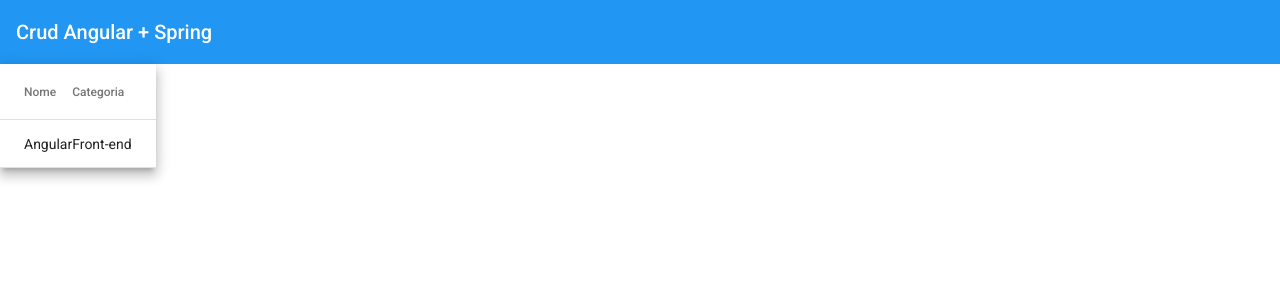
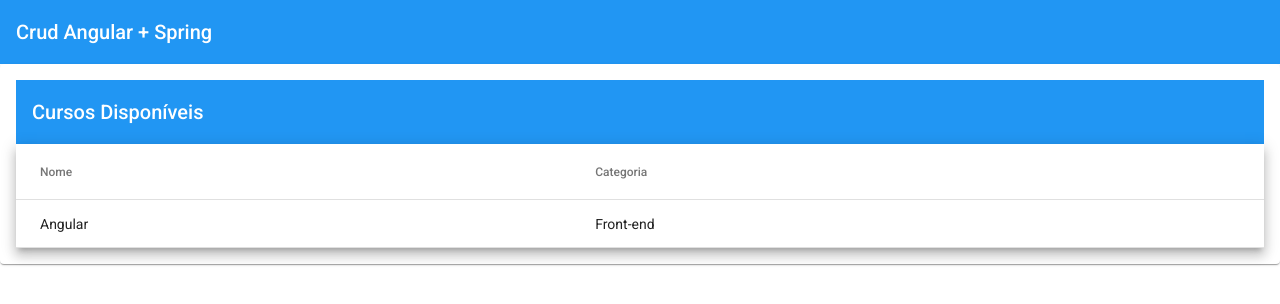
Before and after one commit to MayconSoftware-Treinamento/crud-angular-spring, an Angular app in the folder crud-angular/: page /cursos in a window 1280 px wide. Shown: the top 304 px of the page. Built offline with nearby package versions, Linux system fonts and the light colour scheme.

Commit message:
CSS do Material Table e Criando um Módulo App Material

```diff
--- a/crud-angular/src/app/cursos/cursos.module.ts
+++ b/crud-angular/src/app/cursos/cursos.module.ts
@@ -1,9 +1,10 @@
 import { CommonModule } from '@angular/common';
 import { NgModule } from '@angular/core';
-import { MatTableModule } from '@angular/material/table';
 
+import { AppMaterialModule } from './../shared/app-material/app-material.module';
 import { CursosRoutingModule } from './cursos-routing.module';
 import { CursosComponent } from './cursos/cursos.component';
+
 
 
 @NgModule({
@@ -13,7 +14,7 @@ import { CursosComponent } from './cursos/cursos.component';
   imports: [
     CommonModule,
     CursosRoutingModule,
-    MatTableModule
+    AppMaterialModule
   ]
 })
 export class CursosModule { }
--- a/crud-angular/src/app/cursos/cursos/cursos.component.html
+++ b/crud-angular/src/app/cursos/cursos/cursos.component.html
@@ -1,3 +1,7 @@
+<mat-card>
+
+  <mat-toolbar color="primary"><span>Cursos Disponíveis</span></mat-toolbar>
+
 <table mat-table [dataSource]="cursos" class="mat-elevation-z8">
 
   <!-- Nome Column -->
@@ -15,3 +19,4 @@
   <tr mat-header-row *matHeaderRowDef="displayedColumns"></tr>
   <tr mat-row *matRowDef="let row; columns: displayedColumns;"></tr>
 </table>
+</mat-card>
--- a/crud-angular/src/app/cursos/cursos/cursos.component.scss
+++ b/crud-angular/src/app/cursos/cursos/cursos.component.scss
@@ -0,0 +1,3 @@
+table {
+  width: 100%;
+}
--- a/crud-angular/src/app/cursos/cursos/cursos.component.ts
+++ b/crud-angular/src/app/cursos/cursos/cursos.component.ts
@@ -10,7 +10,7 @@ import { Curso } from './../model/curso';
 export class CursosComponent implements OnInit {
 
   cursos: Curso[] = [
-    { _id: "1", nome: 'Angular', categoria: 'Front-end'}
+    { _id: '1', nome: 'Angular', categoria: 'Front-end'}
   ];
   displayedColumns = ['nome', 'categoria'];
 
```
Also changed, not shown: crud-angular/src/app/shared/app-material/app-material.module.ts (added, +14 -0 lines).
